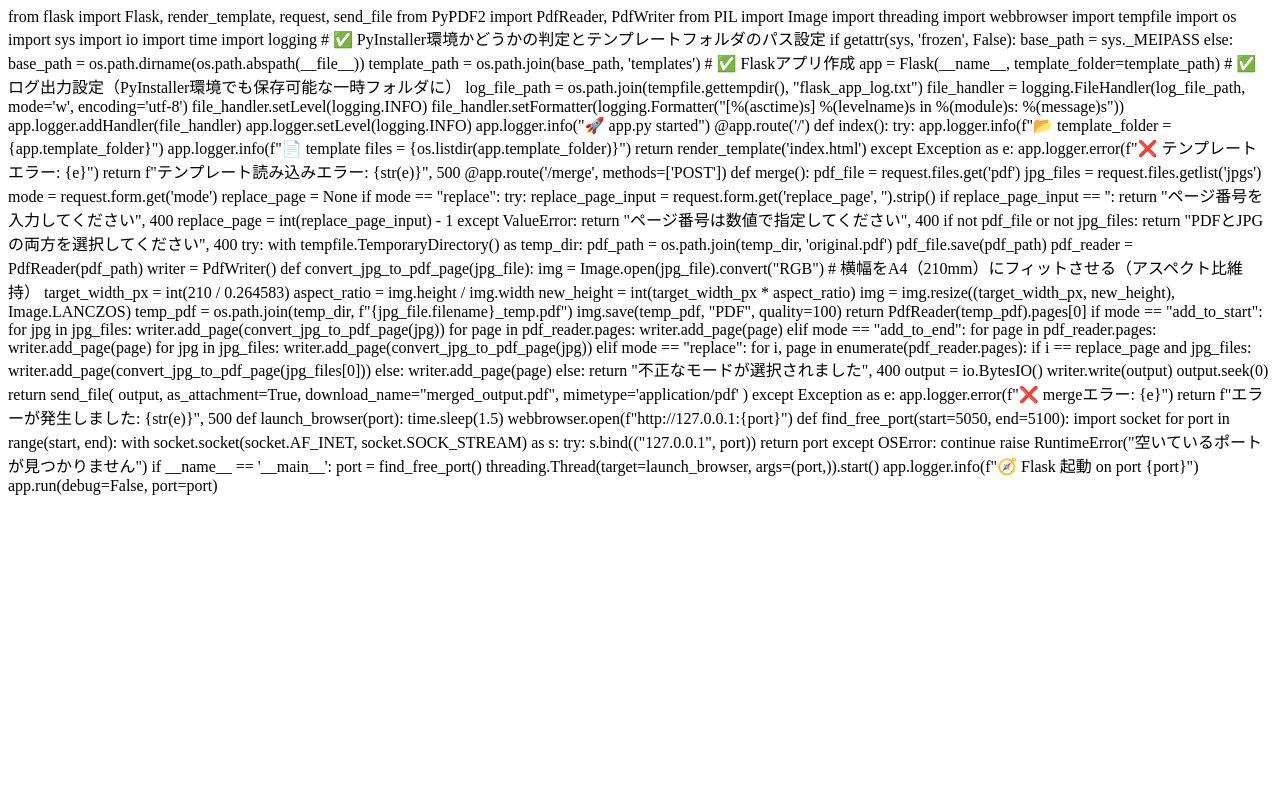
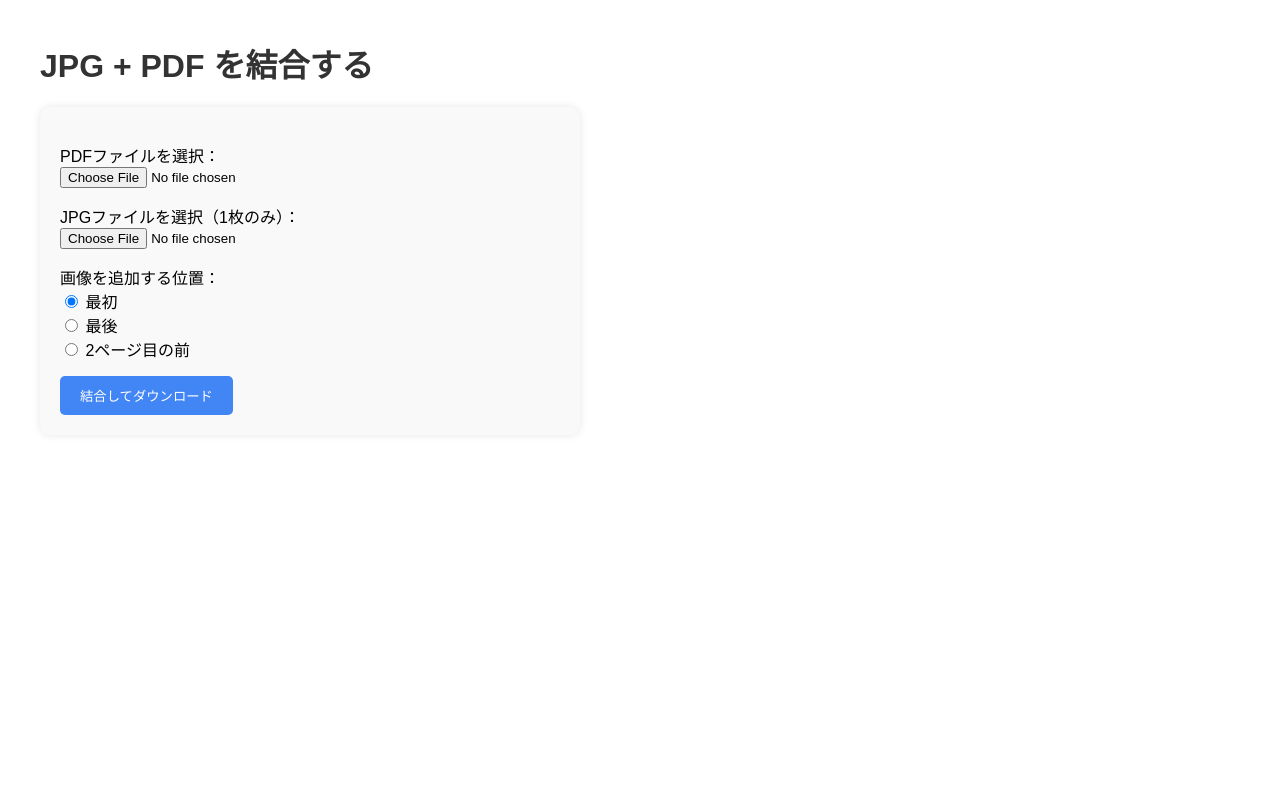
Before and after one commit to Ironbearbank/pdf-flask-tool, a Flask app: page / in a window 1280 px wide. Run offline with Flask 3, Linux system fonts and the light colour scheme.

Commit message:
Fix: 正しいindex.htmlを復元

```diff
--- a/templates/index.html
+++ b/templates/index.html
@@ -1,136 +1,59 @@
-from flask import Flask, render_template, request, send_file
-from PyPDF2 import PdfReader, PdfWriter
-from PIL import Image
-import threading
-import webbrowser
-import tempfile
-import os
-import sys
-import io
-import time
-import logging
+<!DOCTYPE html>
+<html lang="ja">
+<head>
+    <meta charset="UTF-8">
+    <title>JPG + PDF 結合ツール</title>
+    <style>
+        body {
+            font-family: sans-serif;
+            margin: 40px;
+        }
+        h1 {
+            color: #333;
+        }
+        form {
+            background: #f9f9f9;
+            padding: 20px;
+            border-radius: 10px;
+            box-shadow: 0 0 8px rgba(0,0,0,0.1);
+            max-width: 500px;
+        }
+        p {
+            margin-bottom: 15px;
+        }
+        button {
+            padding: 10px 20px;
+            border: none;
+            background-color: #4285f4;
+            color: white;
+            border-radius: 5px;
+            cursor: pointer;
+        }
+        button:hover {
+            background-color: #3367d6;
+        }
+    </style>
+</head>
+<body>
+    <h1>JPG + PDF を結合する</h1>
+    <form action="/merge" method="post" enctype="multipart/form-data">
+        <p>
+            PDFファイルを選択：<br>
+            <input type="file" name="pdf" accept=".pdf" required>
+        </p>
+        <p>
+            JPGファイルを選択（1枚のみ）：<br>
+            <input type="file" name="image" accept=".jpg,.jpeg" required>
+        </p>
 
-# ✅ PyInstaller環境かどうかの判定とテンプレートフォルダのパス設定
-if getattr(sys, 'frozen', False):
-    base_path = sys._MEIPASS
-else:
-    base_path = os.path.dirname(os.path.abspath(__file__))
+        <p>
+            画像を追加する位置：<br>
+            <label><input type="radio" name="position" value="start" checked> 最初</label><br>
+            <label><input type="radio" name="position" value="end"> 最後</label><br>
+            <label><input type="radio" name="position" value="2"> 2ページ目の前</label>
+        </p>
 
-template_path = os.path.join(base_path, 'templates')
-
-# ✅ Flaskアプリ作成
-app = Flask(__name__, template_folder=template_path)
-
-# ✅ ログ出力設定（PyInstaller環境でも保存可能な一時フォルダに）
-log_file_path = os.path.join(tempfile.gettempdir(), "flask_app_log.txt")
-file_handler = logging.FileHandler(log_file_path, mode='w', encoding='utf-8')
-file_handler.setLevel(logging.INFO)
-file_handler.setFormatter(logging.Formatter("[%(asctime)s] %(levelname)s in %(module)s: %(message)s"))
-app.logger.addHandler(file_handler)
-app.logger.setLevel(logging.INFO)
-
-app.logger.info("🚀 app.py started")
-
-@app.route('/')
-def index():
-    try:
-        app.logger.info(f"📂 template_folder = {app.template_folder}")
-        app.logger.info(f"📄 template files = {os.listdir(app.template_folder)}")
-        return render_template('index.html')
-    except Exception as e:
-        app.logger.error(f"❌ テンプレートエラー: {e}")
-        return f"テンプレート読み込みエラー: {str(e)}", 500
-
-@app.route('/merge', methods=['POST'])
-def merge():
-    pdf_file = request.files.get('pdf')
-    jpg_files = request.files.getlist('jpgs')
-    mode = request.form.get('mode')
-
-    replace_page = None
-    if mode == "replace":
-        try:
-            replace_page_input = request.form.get('replace_page', '').strip()
-            if replace_page_input == '':
-                return "ページ番号を入力してください", 400
-            replace_page = int(replace_page_input) - 1
-        except ValueError:
-            return "ページ番号は数値で指定してください", 400
-
-    if not pdf_file or not jpg_files:
-        return "PDFとJPGの両方を選択してください", 400
-
-    try:
-        with tempfile.TemporaryDirectory() as temp_dir:
-            pdf_path = os.path.join(temp_dir, 'original.pdf')
-            pdf_file.save(pdf_path)
-            pdf_reader = PdfReader(pdf_path)
-            writer = PdfWriter()
-
-            def convert_jpg_to_pdf_page(jpg_file):
-                img = Image.open(jpg_file).convert("RGB")
-                # 横幅をA4（210mm）にフィットさせる（アスペクト比維持）
-                target_width_px = int(210 / 0.264583)
-                aspect_ratio = img.height / img.width
-                new_height = int(target_width_px * aspect_ratio)
-                img = img.resize((target_width_px, new_height), Image.LANCZOS)
-                temp_pdf = os.path.join(temp_dir, f"{jpg_file.filename}_temp.pdf")
-                img.save(temp_pdf, "PDF", quality=100)
-                return PdfReader(temp_pdf).pages[0]
-
-            if mode == "add_to_start":
-                for jpg in jpg_files:
-                    writer.add_page(convert_jpg_to_pdf_page(jpg))
-                for page in pdf_reader.pages:
-                    writer.add_page(page)
-
-            elif mode == "add_to_end":
-                for page in pdf_reader.pages:
-                    writer.add_page(page)
-                for jpg in jpg_files:
-                    writer.add_page(convert_jpg_to_pdf_page(jpg))
-
-            elif mode == "replace":
-                for i, page in enumerate(pdf_reader.pages):
-                    if i == replace_page and jpg_files:
-                        writer.add_page(convert_jpg_to_pdf_page(jpg_files[0]))
-                    else:
-                        writer.add_page(page)
-            else:
-                return "不正なモードが選択されました", 400
-
-            output = io.BytesIO()
-            writer.write(output)
-            output.seek(0)
-
-            return send_file(
-                output,
-                as_attachment=True,
-                download_name="merged_output.pdf",
-                mimetype='application/pdf'
-            )
-
-    except Exception as e:
-        app.logger.error(f"❌ mergeエラー: {e}")
-        return f"エラーが発生しました: {str(e)}", 500
-
-def launch_browser(port):
-    time.sleep(1.5)
-    webbrowser.open(f"http://127.0.0.1:{port}")
-
-def find_free_port(start=5050, end=5100):
-    import socket
-    for port in range(start, end):
-        with socket.socket(socket.AF_INET, socket.SOCK_STREAM) as s:
-            try:
-                s.bind(("127.0.0.1", port))
-                return port
-            except OSError:
-                continue
-    raise RuntimeError("空いているポートが見つかりません")
-
-if __name__ == '__main__':
-    port = find_free_port()
-    threading.Thread(target=launch_browser, args=(port,)).start()
-    app.logger.info(f"🧭 Flask 起動 on port {port}")
-    app.run(debug=False, port=port)
+        <button type="submit">結合してダウンロード</button>
+    </form>
+</body>
+</html>
```
